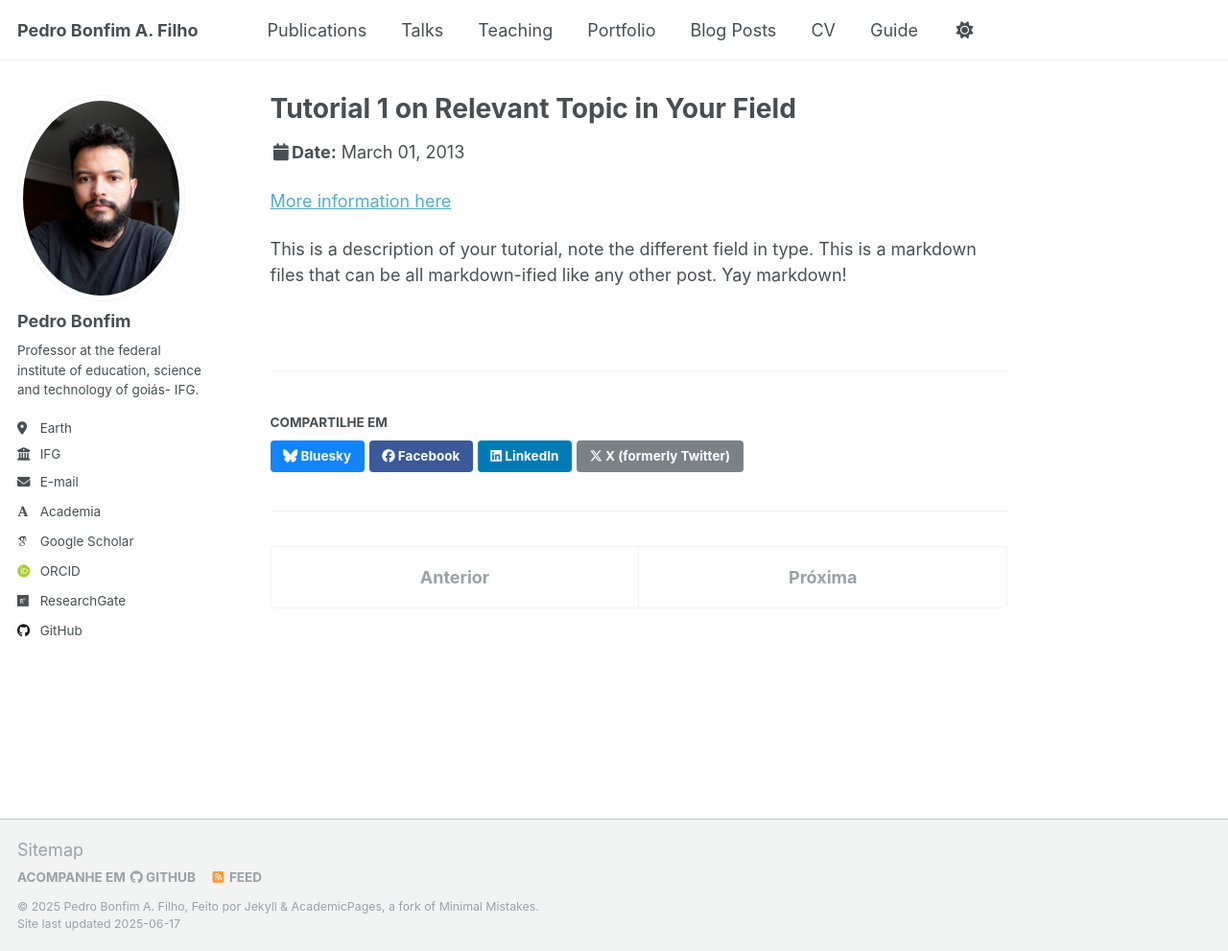
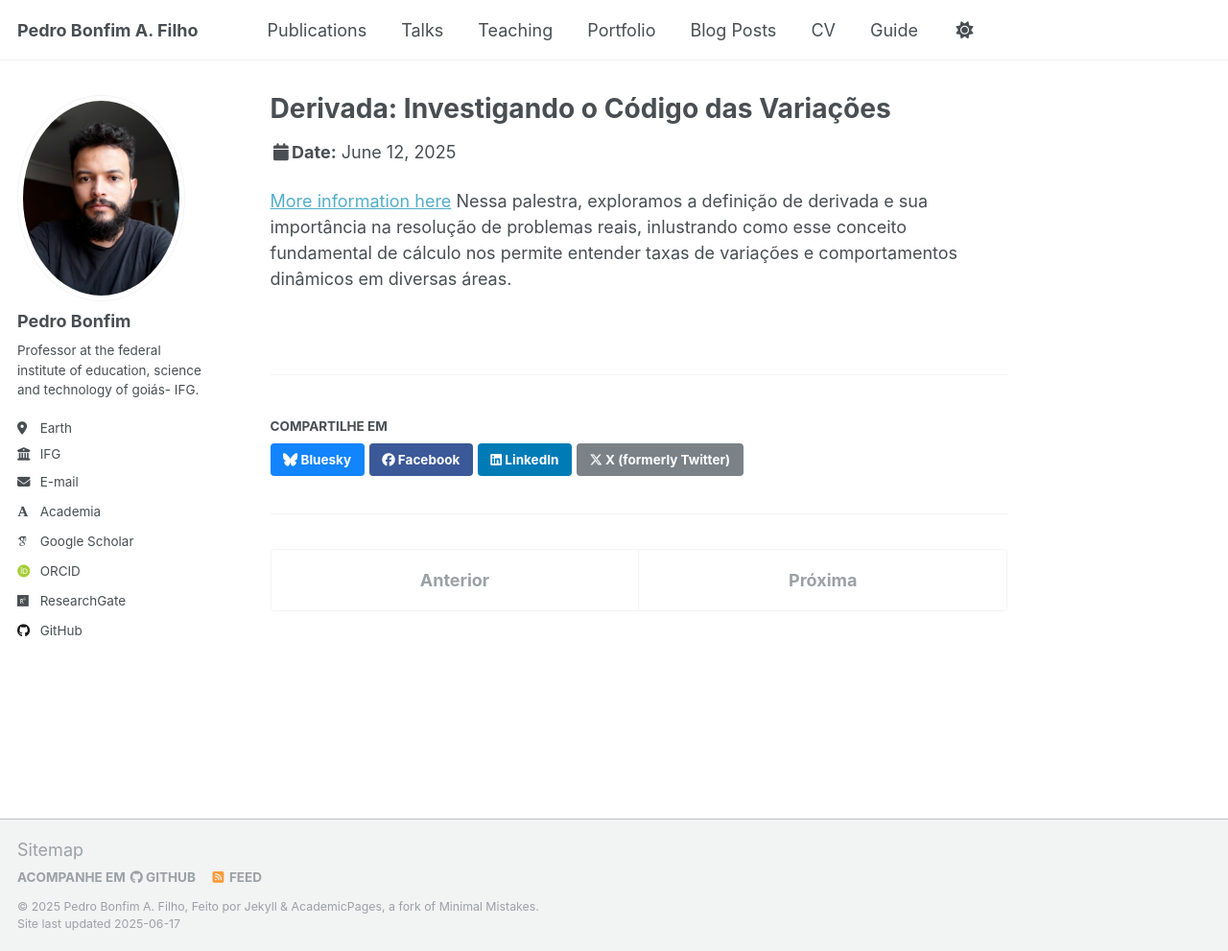
Before and after one commit to pedroassuncaofilho/pedroassuncaofilho.github.io, a Jekyll site: the page built from _talks/2013-03-01-tutorial-1.md, in a window 1280 px wide and 991 px high. Shown: the whole window at 96% size. Built offline with Jekyll 4.4.1, drawn with Linux system fonts in a browser that asks for light colours; some web fonts are replaced.

Commit message:
Update 2013-03-01-tutorial-1.md

```diff
--- a/_talks/2013-03-01-tutorial-1.md
+++ b/_talks/2013-03-01-tutorial-1.md
@@ -1,13 +1,13 @@
 ---
-title: "Tutorial 1 on Relevant Topic in Your Field"
+title: "Derivada: Investigando o Código das Variações"
 collection: talks
 type: "Tutorial"
-permalink: /talks/2013-03-01-tutorial-1
-venue: "UC-Berkeley Institute for Testing Science"
-date: 2013-03-01
-location: "Berkeley, CA, USA"
+permalink: /talks/2025-06-12-tutorial-1
+venue: "Universidade Federal do Piauí"
+date: 2025-06-12
+location: "Teresina, Piauí, BR"
 ---
 
 [More information here](http://exampleurl.com)
-
-This is a description of your tutorial, note the different field in type. This is a markdown files that can be all markdown-ified like any other post. Yay markdown!
+Nessa palestra, exploramos a definição de derivada e sua importância na resolução de problemas reais, inlustrando como esse conceito fundamental de cálculo nos permite entender
+taxas de variações e comportamentos dinâmicos em diversas áreas.
```
